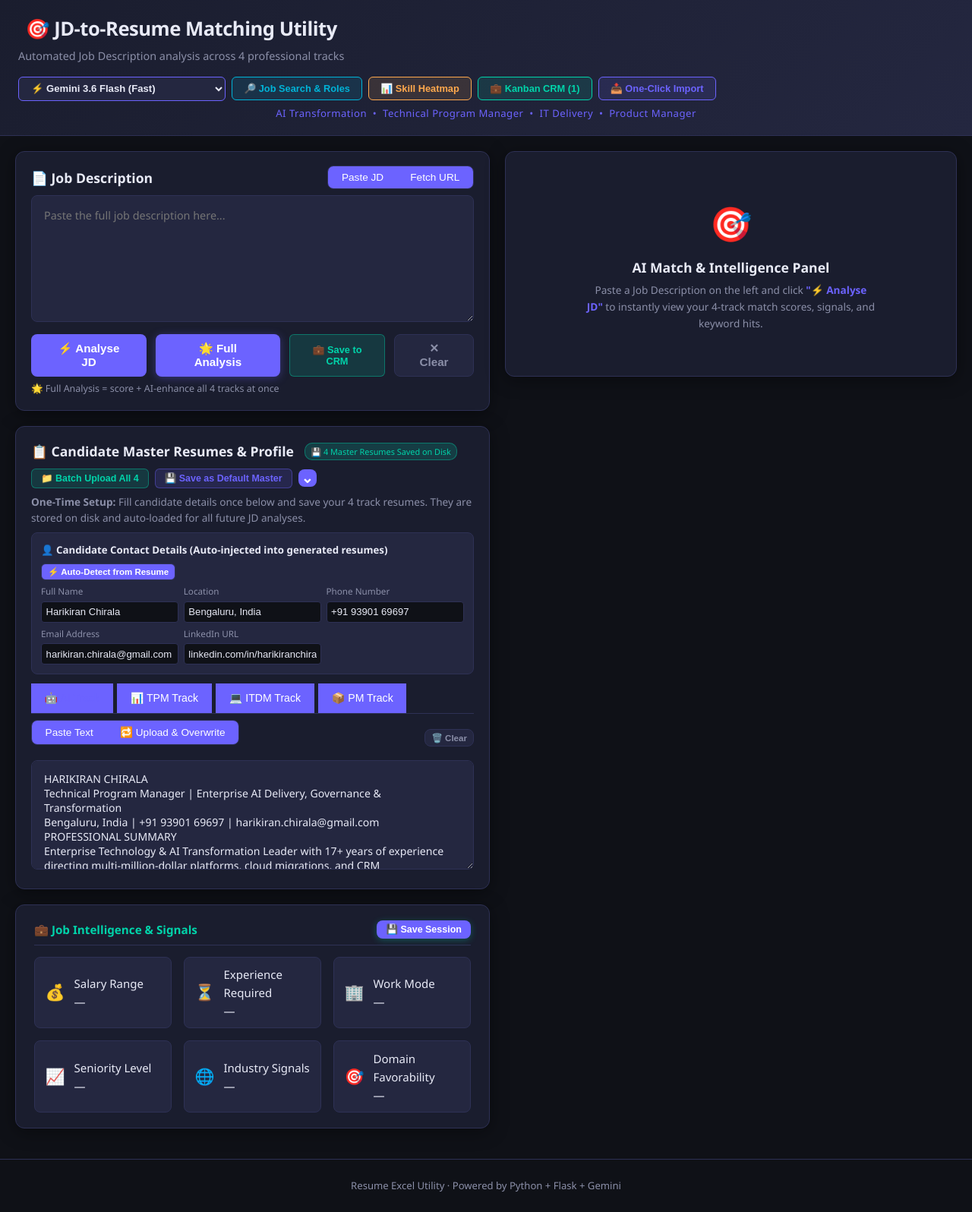
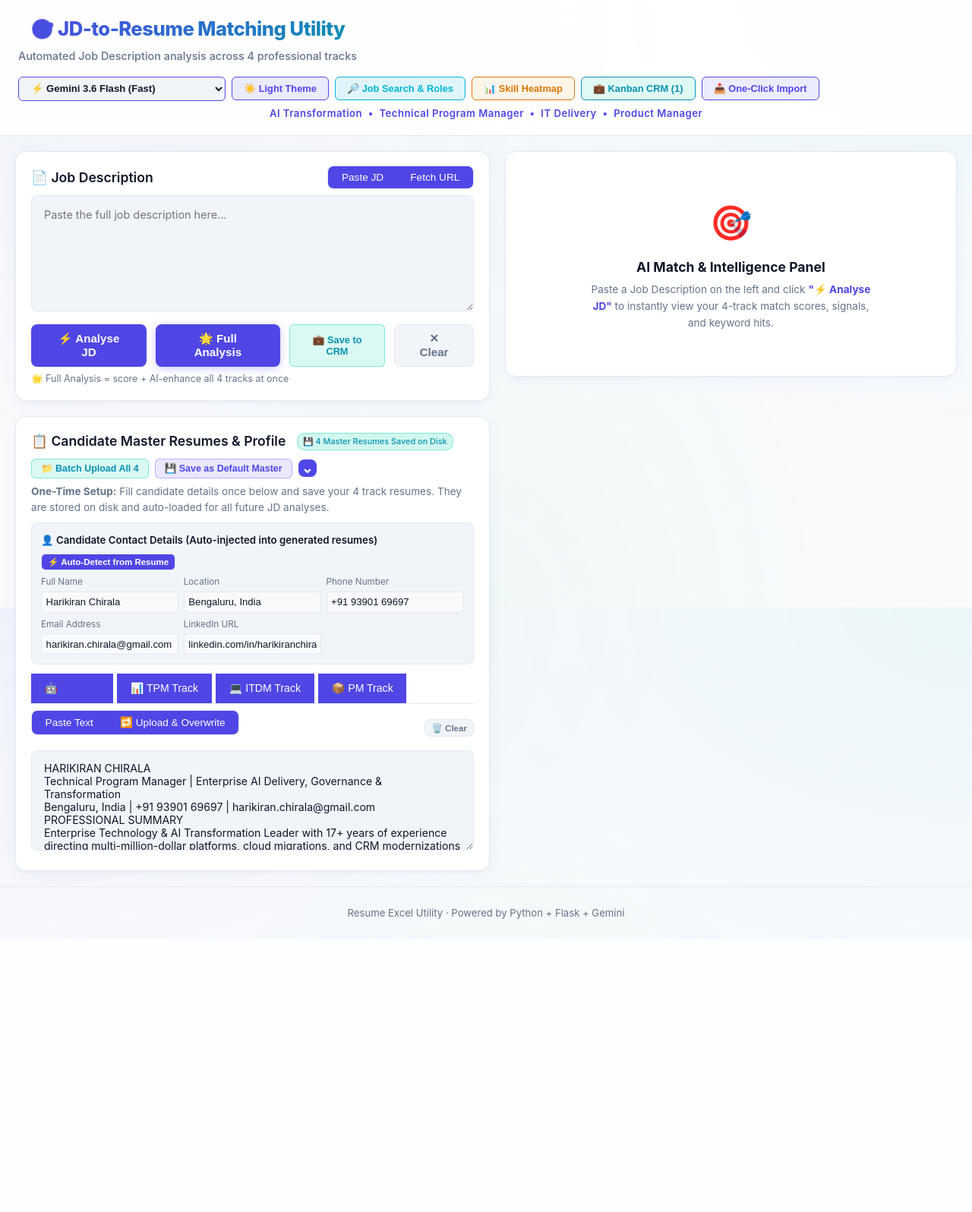
Before and after one commit to harikiranchirala-AIworks/Resume-excel-utility-webui, a Flask app: page / in a window 1280 px wide. Shown: the whole page at 76% size. After the commit the page ends 1210 px from the top, so only its background shows below. Run offline with Flask 3, Linux system fonts and the light colour scheme; some libraries are stand-ins or nearby versions.

Commit message:
feat: redesign UI with New Age Light AI Theme and relocate Job Signals & Results Hub to Right Column

```diff
--- a/static/main.js
+++ b/static/main.js
@@ -1330,9 +1330,33 @@ function copyTailoredMd(tc) {
   });
 }
 
+/* ═══════════════════════════ LIGHT / DARK THEME ═══════════════════════ */
+
+function initTheme() {
+  const saved = localStorage.getItem("app-theme") || "light";
+  document.documentElement.setAttribute("data-theme", saved);
+  updateThemeToggleBtn(saved);
+}
+
+function toggleTheme() {
+  const current = document.documentElement.getAttribute("data-theme") || "light";
+  const next = current === "light" ? "dark" : "light";
+  document.documentElement.setAttribute("data-theme", next);
+  localStorage.setItem("app-theme", next);
+  updateThemeToggleBtn(next);
+}
+
+function updateThemeToggleBtn(theme) {
+  const btn = document.getElementById("theme-toggle-btn");
+  if (btn) {
+    btn.innerHTML = theme === "light" ? "☀️ Light Theme" : "🌙 Dark Theme";
+  }
+}
+
 /* ═══════════════════════════ MASTER RESUMES (PERSISTENT PROFILE) ══════ */
 
 document.addEventListener("DOMContentLoaded", () => {
+  initTheme();
   loadHistoryCount();
   loadMasterResumes();
   loadCrmApplications();
--- a/static/style.css
+++ b/static/style.css
@@ -1,10 +1,33 @@
 /* ── RESET & VARIABLES ── */
 *, *::before, *::after { box-sizing: border-box; margin: 0; padding: 0; }
 
-:root {
+/* ── RESET & VARIABLES ── */
+*, *::before, *::after { box-sizing: border-box; margin: 0; padding: 0; }
+
+:root, [data-theme="light"] {
+  --bg: #f8fafc;
+  --surface: #ffffff;
+  --surface2: #f1f5f9;
+  --surface3: #e2e8f0;
+  --border: #e2e8f0;
+  --accent: #4f46e5;
+  --accent2: #0891b2;
+  --danger: #e11d48;
+  --warn: #d97706;
+  --text: #0f172a;
+  --muted: #64748b;
+  --strong-color: #059669;
+  --moderate-color: #d97706;
+  --weak-color: #e11d48;
+  --radius: 14px;
+  --shadow: 0 4px 20px -2px rgba(99, 102, 241, 0.06), 0 2px 6px -1px rgba(0, 0, 0, 0.03);
+}
+
+[data-theme="dark"] {
   --bg: #0f1117;
   --surface: #1a1d2e;
   --surface2: #242740;
+  --surface3: #2e3155;
   --border: #2e3155;
   --accent: #6c63ff;
   --accent2: #00d4aa;
@@ -21,8 +44,12 @@
 
 body {
   background: var(--bg);
+  background-image: radial-gradient(at 0% 0%, rgba(99, 102, 241, 0.05) 0px, transparent 50%),
+                    radial-gradient(at 100% 0%, rgba(6, 182, 212, 0.05) 0px, transparent 50%),
+                    radial-gradient(at 50% 100%, rgba(16, 185, 129, 0.03) 0px, transparent 50%);
+  background-attachment: fixed;
   color: var(--text);
-  font-family: 'Segoe UI', system-ui, sans-serif;
+  font-family: 'Inter', 'Segoe UI', system-ui, sans-serif;
   font-size: 15px;
   line-height: 1.6;
   min-height: 100vh;
@@ -32,18 +59,31 @@ body {
 
 /* ── HEADER ── */
 header {
-  background: linear-gradient(135deg, #1a1d2e 0%, #242740 100%);
+  background: rgba(255, 255, 255, 0.88);
+  backdrop-filter: blur(12px);
   border-bottom: 1px solid var(--border);
   padding: 1.1rem 1.5rem;
   text-align: center;
 }
+[data-theme="dark"] header {
+  background: linear-gradient(135deg, #1a1d2e 0%, #242740 100%);
+}
+
 .header-inner { max-width: 1400px; margin: 0 auto; }
-header h1 { font-size: 1.6rem; font-weight: 700; letter-spacing: -0.5px; }
-header .subtitle { color: var(--muted); margin-top: 0.2rem; font-size: 0.9rem; }
+header h1 {
+  font-size: 1.6rem;
+  font-weight: 800;
+  letter-spacing: -0.5px;
+  background: linear-gradient(135deg, var(--accent) 0%, var(--accent2) 100%);
+  -webkit-background-clip: text;
+  -webkit-text-fill-color: transparent;
+}
+header .subtitle { color: var(--muted); margin-top: 0.2rem; font-size: 0.9rem; font-weight: 500; }
 header .tracks-line {
   margin-top: 0.4rem;
   font-size: 0.82rem;
   color: var(--accent);
+  font-weight: 600;
   letter-spacing: 0.5px;
 }
 
--- a/templates/index.html
+++ b/templates/index.html
@@ -22,6 +22,9 @@
             <option value="gemini-3.6-pro">🧠 Gemini 3.6 Pro (Deep Reasoning)</option>
             <option value="gemini-3.5-flash-lite">🚀 Gemini 3.5 Flash-Lite</option>
           </select>
+          <button class="tailor-action-btn" id="theme-toggle-btn" style="background:rgba(99,102,241,0.12);border-color:var(--accent);color:var(--accent);font-weight:700;padding:0.45rem 0.95rem" onclick="toggleTheme()">
+            ☀️ Light Theme
+          </button>
           <button class="tailor-action-btn" style="background:rgba(0,180,216,0.12);border-color:#00b4d8;color:#00b4d8;font-weight:700;padding:0.45rem 0.95rem" onclick="openJobSearchModal()">
             🔎 Job Search & Roles
           </button>
@@ -214,65 +217,9 @@
                     <input type="file" accept=".txt,.pdf,.docx" onchange="uploadResume(this,'PM')" />
                   </label>
                   <span class="upload-status" data-track="PM"></span>
-                </div>
-              </div>
           </div><!-- /resume-panels -->
           </div><!-- /resume-body -->
         </section>
-
-        <!-- Job Intelligence & Signals Card (Moved to Left Column for perfect vertical height balance) -->
-        <div class="card job-signals-card mt-card" id="job-signals-card">
-          <div class="signals-header" style="display:flex;justify-content:space-between;align-items:center">
-            <span>💼 Job Intelligence & Signals</span>
-            <button class="tailor-btn" style="font-size:0.78rem;padding:0.3rem 0.75rem" id="save-session-btn" onclick="saveCurrentSession()">
-              💾 Save Session
-            </button>
-          </div>
-          <div class="signals-grid">
-            <div class="signal-item">
-              <span class="signal-icon">💰</span>
-              <div class="signal-info">
-                <span class="signal-label">Salary Range</span>
-                <span class="signal-val" id="sig-salary">—</span>
-              </div>
-            </div>
-            <div class="signal-item">
-              <span class="signal-icon">⏳</span>
-              <div class="signal-info">
-                <span class="signal-label">Experience Required</span>
-                <span class="signal-val" id="sig-exp">—</span>
-              </div>
-            </div>
-            <div class="signal-item">
-              <span class="signal-icon">🏢</span>
-              <div class="signal-info">
-                <span class="signal-label">Work Mode</span>
-                <span class="signal-val" id="sig-work">—</span>
-              </div>
-            </div>
-            <div class="signal-item">
-              <span class="signal-icon">📈</span>
-              <div class="signal-info">
-                <span class="signal-label">Seniority Level</span>
-                <span class="signal-val" id="sig-seniority">—</span>
-              </div>
-            </div>
-            <div class="signal-item">
-              <span class="signal-icon">🌐</span>
-              <div class="signal-info">
-                <span class="signal-label">Industry Signals</span>
-                <span class="signal-val" id="sig-industry">—</span>
-              </div>
-            </div>
-            <div class="signal-item">
-              <span class="signal-icon">🎯</span>
-              <div class="signal-info">
-                <span class="signal-label">Domain Favorability</span>
-                <span class="signal-val" id="sig-domain-favorability">—</span>
-              </div>
-            </div>
-          </div>
-        </div>
 
       </div><!-- /left-col -->
 
@@ -335,22 +282,60 @@
           </div>
 
           <!-- 4-Track Summary Cards (2x2 Grid) -->
-          <div class="summary-grid" id="summary-grid"></div>
+          <div class="summary-grid" id="summary-grid" style="margin-bottom:0.75rem"></div>
 
-        </div><!-- /active-intelligence-panel -->
-
-      </div><!-- /right-col -->
-
-    </div><!-- /dashboard-grid -->
-
-    <!-- Loading Spinner -->
-    <div id="loading" class="hidden">
-      <div class="spinner"></div>
-      <p>Scoring against keyword bank...</p>
+          <!-- Job Intelligence & Signals Card (Moved to Right Column) -->
+          <div class="card job-signals-card" id="job-signals-card" style="margin-bottom:0.75rem">
+            <div class="signals-header" style="display:flex;justify-content:space-between;align-items:center">
+              <span>💼 Job Intelligence & Signals</span>
+              <button class="tailor-btn" style="font-size:0.78rem;padding:0.3rem 0.75rem" id="save-session-btn" onclick="saveCurrentSession()">
+                💾 Save Session
+              </button>
             </div>
-
-    <!-- ── UNIFIED RESULTS TAB HUB ── -->
-    <section id="results" class="hidden mt-card">
+            <div class="signals-grid">
+              <div class="signal-item">
+                <span class="signal-icon">💰</span>
+                <div class="signal-info">
+                  <span class="signal-label">Salary Range</span>
+                  <span class="signal-val" id="sig-salary">—</span>
+                </div>
+              </div>
+              <div class="signal-item">
+                <span class="signal-icon">⏳</span>
+                <div class="signal-info">
+                  <span class="signal-label">Experience Required</span>
+                  <span class="signal-val" id="sig-exp">—</span>
+                </div>
+              </div>
+              <div class="signal-item">
+                <span class="signal-icon">🏢</span>
+                <div class="signal-info">
+                  <span class="signal-label">Work Mode</span>
+                  <span class="signal-val" id="sig-work">—</span>
+                </div>
+              </div>
+              <div class="signal-item">
+                <span class="signal-icon">📈</span>
+                <div class="signal-info">
+                  <span class="signal-label">Seniority Level</span>
+                  <span class="signal-val" id="sig-seniority">—</span>
+                </div>
+              </div>
+              <div class="signal-item">
+                <span class="signal-icon">🌐</span>
+                <div class="signal-info">
+                  <span class="signal-label">Industry Signals</span>
+                  <span class="signal-val" id="sig-industry">—</span>
+                </div>
+              </div>
+              <div class="signal-item">
+                <span class="signal-icon">🎯</span>
+                <div class="signal-info">
+                  <span class="signal-label">Domain Favorability</span>
+                  <span class="signal-val" id="sig-domain-favorability">—</span>
+                </div>
+          <!-- ── UNIFIED RESULTS TAB HUB (Moved into Right Column) ── -->
+          <section id="results" class="hidden" style="margin-top:0.75rem">
             <div class="card main-results-hub">
 
               <!-- Top Results Tab Bar -->
@@ -359,8 +344,8 @@
                 <button class="hub-tab" data-hubtab="breakdown" onclick="switchHubTab('breakdown')">🎯 Track Breakdown & Bullets</button>
                 <button class="hub-tab" data-hubtab="charts" onclick="switchHubTab('charts')">📊 Score Charts & Analytics</button>
                 <button class="hub-tab" data-hubtab="interview" onclick="switchHubTab('interview')">💬 AI Interview Prep</button>
-          <button class="hub-tab" data-hubtab="ats" onclick="switchHubTab('ats')">🛡️ ATS Gatekeeper Audit</button>
-          <button class="hub-tab" data-hubtab="cover" onclick="switchHubTab('cover')">✉️ Executive Cover Letter</button>
+                <button class="hub-tab" data-hubtab="ats" onclick="switchHubTab('ats')">🛡️ ATS Audit</button>
+                <button class="hub-tab" data-hubtab="cover" onclick="switchHubTab('cover')">✉️ Cover Letter</button>
               </div>
 
               <!-- Tab View 1: ✨ Interactive JD Keyword Highlighter -->
@@ -515,6 +500,18 @@
 
             </div>
           </section>
+
+        </div><!-- /active-intelligence-panel -->
+
+      </div><!-- /right-col -->
+
+    </div><!-- /dashboard-grid -->
+
+    <!-- Loading Spinner -->
+    <div id="loading" class="hidden">
+      <div class="spinner"></div>
+      <p>Scoring against keyword bank...</p>
+    </div>
 
     <!-- ── FULL ANALYSIS RESULTS ── -->
     <section id="full-analysis-results" class="hidden mt-card">
```
Lines whose indentation alone changed are shown as unchanged.
